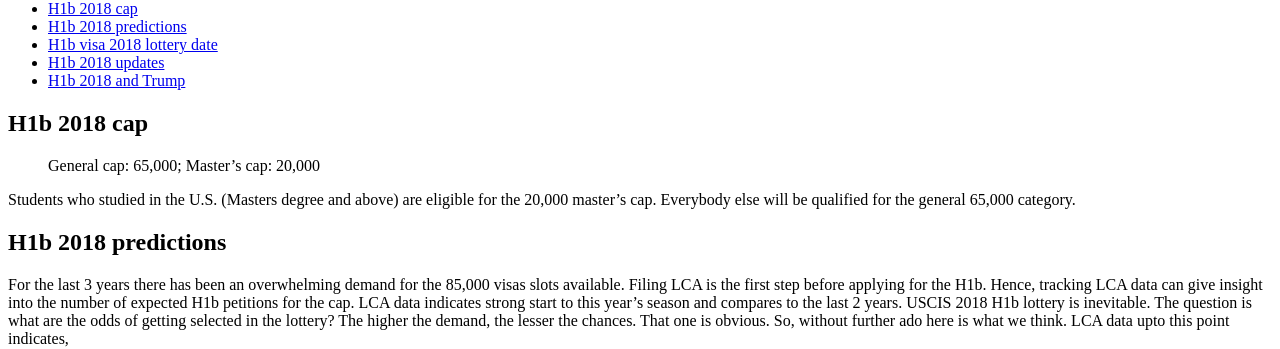
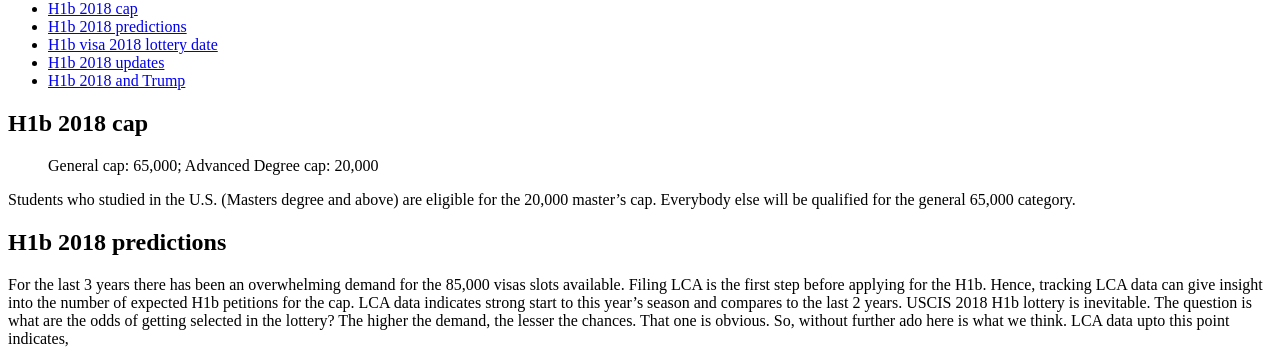
Before and after one commit to gitforwork2/gitforwork.github.io, a Jekyll site: the page built from _posts/2017-3-8-h1b-2018-lottery.md, in a window 1280 px wide and 900 px high. Shown: the part 380-729 px from the top of the window. Built offline with Jekyll 4.4.1, drawn with Linux system fonts in a browser that asks for light colours; nearby versions of some CDN libraries; comment, search, counter and statistics services are not loaded.

Commit message:
Update 2017-3-8-h1b-2018-lottery.md

```diff
--- a/_posts/2017-3-8-h1b-2018-lottery.md
+++ b/_posts/2017-3-8-h1b-2018-lottery.md
@@ -15,7 +15,7 @@
 - [H1b 2018 and Trump](#h1b-2018-and-trump)
 
 ## H1b 2018 cap
-> General cap: 65,000; Master's cap: 20,000
+> General cap: 65,000; Advanced Degree cap: 20,000
 
 Students who studied in the U.S. (Masters degree and above) are eligible for the 20,000 master's cap. Everybody else will be qualified for the general 65,000 category.
 
```
